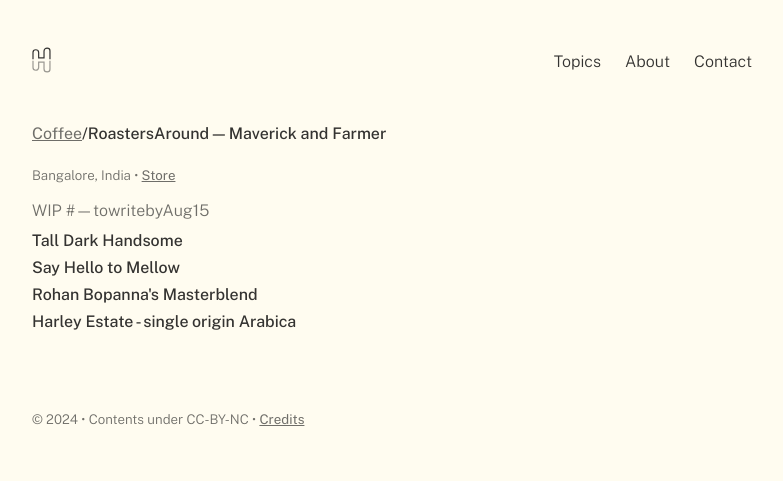
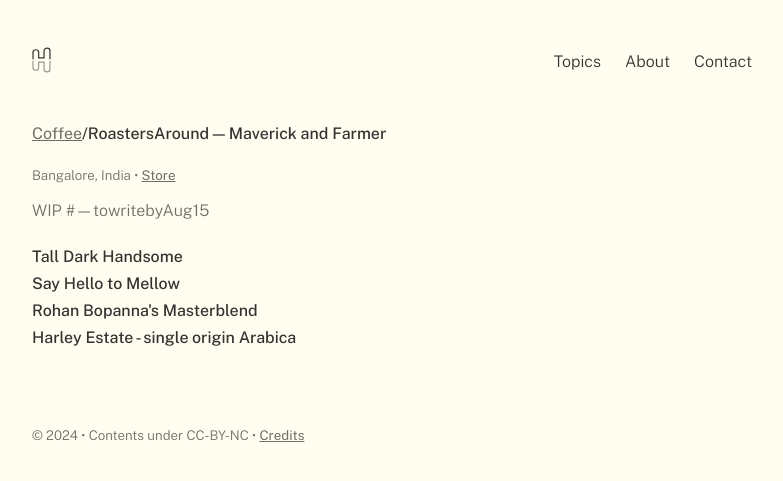
Before and after one commit to hfactor/hiran.in, a Jekyll site: the page built from _notes/20 Logs/06 Coffee/RoastersAround — Maverick and Farmer.md, in a window 1280 px wide. Shown: the top 481 px of the page, without its empty margins (248-1031 px from the left). Built offline with Jekyll 4.4.1, drawn with Linux system fonts in a browser that asks for light colours; some web fonts are replaced.

Commit message:
Subtext needs more bottom margin!

```diff
--- a/_includes/log-metadata.html
+++ b/_includes/log-metadata.html
@@ -37,7 +37,7 @@
         {% if front_matter_values != "" and front_matter_values != page.category %}
 <h6>{{ front_matter_values }}</h6>
         {% endif %}
-        <div class="sub-txt">
+        <div class="sub-text">
             {%- include content.html -%}
         </div>
       </div>
--- a/assets/css/style.css
+++ b/assets/css/style.css
@@ -93,12 +93,12 @@
 }
 
 
-.sub-txt p {
+.sub-text p {
   font-size: var(--fluid-xs);
   font-weight: var(--weight-regular);
   color: var(--color-text);
   line-height: var(--line-height-normal);
-  margin-bottom: var(--space-one);
+  margin-bottom: var(--space-three);
 }
 
 .brand-txt {
@@ -436,7 +436,7 @@
   justify-content: center;
 }
 
-.card-sub-txt p {
+.card-sub-text p {
   font-weight: var(--weight-regular);
   color: var(--color-title);
 }
@@ -624,7 +624,7 @@
   border-radius: 50%;
 }
 
-.profile-sub-txt {
+.profile-sub-text {
   font-size: var(--fluid-xs);
   color: var(--color-title);
 }
```
